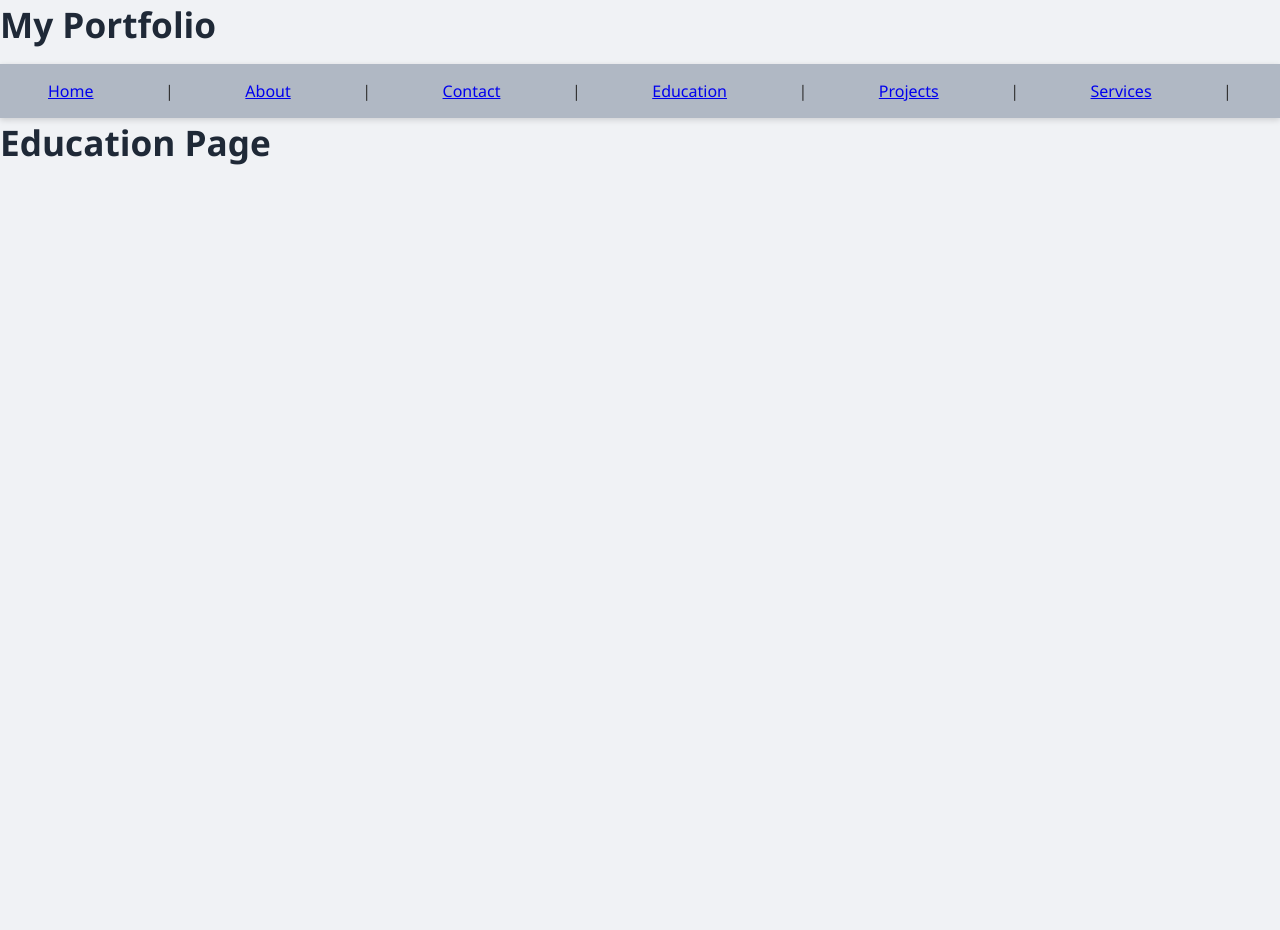
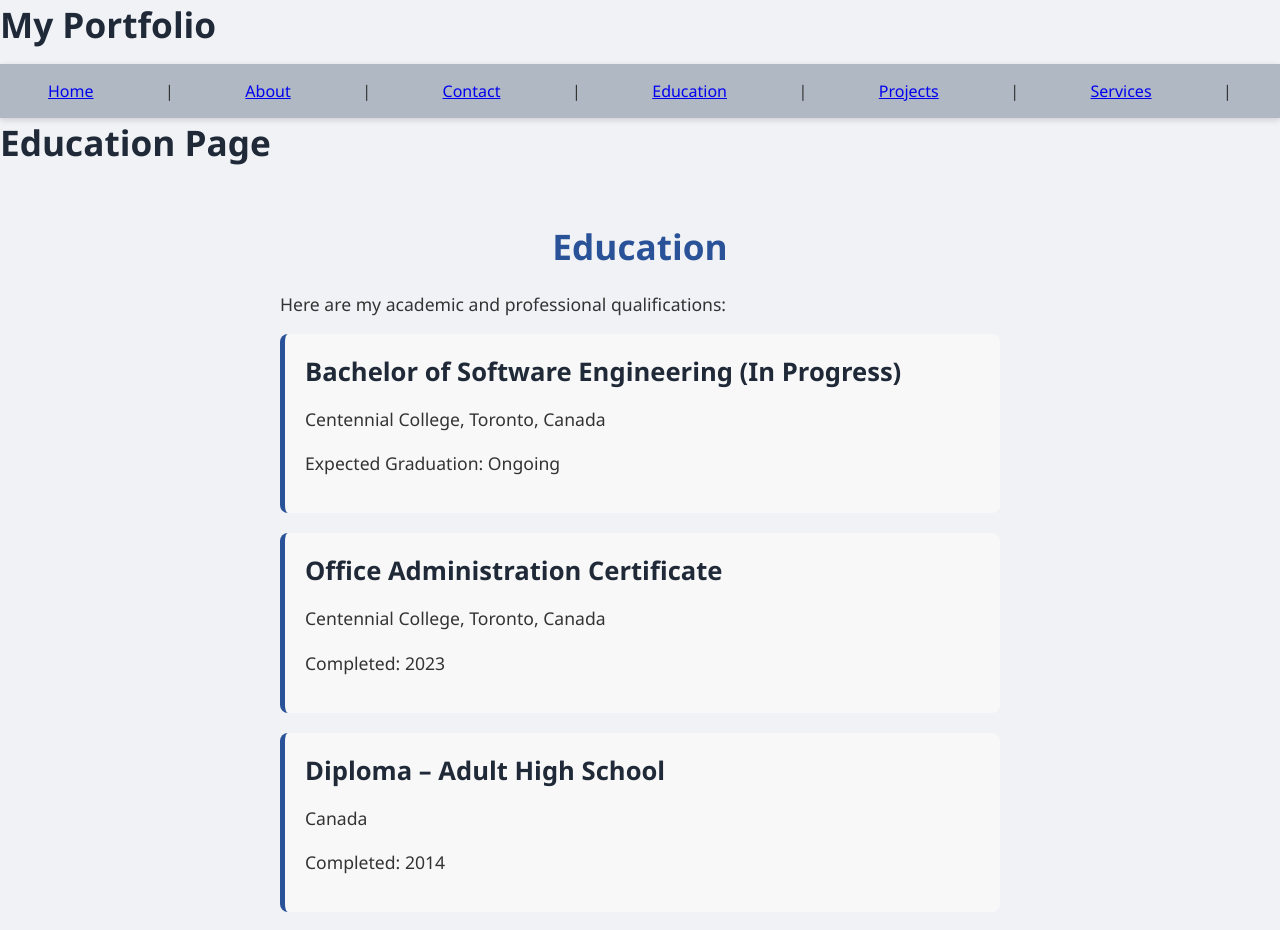
Before and after one commit to suhaoudeh/portfolio-site, a React (Vite) app: page /education in a window 1280 px wide. Shown: the top 930 px of the page. Before the commit the page ends 800 px from the top, so only its background shows below. Built offline with nearby package versions, Linux system fonts and the light colour scheme.

Commit message:
Add Education page with data and update Navbar CSS

```diff
--- a/src/Components/Education.jsx
+++ b/src/Components/Education.jsx
@@ -4,8 +4,54 @@ export default function Education() {
     <>
       <div>
         <h1>Education Page</h1>
-        {/* You can add a contact form here later */}
+        {
+
+    <div className="education-container">
+      <h1>Education</h1>
+      <p>Here are my academic and professional qualifications:</p>
+
+      <div className="education-list">
+
+        <div className="education-item">
+          <h2>Bachelor of Software Engineering (In Progress)</h2>
+          <p>Centennial College, Toronto, Canada</p>
+          <p>Expected Graduation: Ongoing</p>
+        </div>
+
+        <div className="education-item">
+          <h2>Office Administration Certificate</h2>
+          <p>Centennial College, Toronto, Canada</p>
+          <p>Completed: 2023</p>
+        </div>
+
+        <div className="education-item">
+          <h2>Diploma – Adult High School</h2>
+          <p>Canada</p>
+          <p>Completed: 2014</p>
+        </div>
+
+        <div className="education-item">
+          <h2>Bachelor of Technology in Information Technology</h2>
+          <p>Completed: 2010</p>
+        </div>
+
+        <div className="education-item">
+          <h2>High School Diploma (A+)</h2>
+          <p>Palestine</p>
+          <p>Completed: 2004</p>
+        </div>
+
+      </div>
+    </div>
+
+        }
+
+
+
+
       </div>
     </>
+
   );
+
 }
--- a/src/index.css
+++ b/src/index.css
@@ -63,3 +63,63 @@
     padding: 10px 0;
   }
 }
+.education-container {
+  padding: 40px;
+  max-width: 800px;
+  margin: 0 auto;
+}
+
+.education-container h1 {
+  text-align: center;
+  color: #2a5298;
+  margin-bottom: 20px;
+}
+
+.education-list {
+  display: flex;
+  flex-direction: column;
+  gap: 20px;
+}
+
+.education-item {
+  background: #f8f8f8;
+  border-left: 5px solid #2a5298;
+  padding: 20px;
+  border-radius: 8px;
+  transition: transform 0.2s ease;
+}
+
+.education-item:hover {
+  transform: translateX(5px);
+  background: #eef2f9;
+}
+.education-container {
+  padding: 40px;
+  max-width: 800px;
+  margin: 0 auto;
+}
+
+.education-container h1 {
+  text-align: center;
+  color: #2a5298;
+  margin-bottom: 20px;
+}
+
+.education-list {
+  display: flex;
+  flex-direction: column;
+  gap: 20px;
+}
+
+.education-item {
+  background: #f8f8f8;
+  border-left: 5px solid #2a5298;
+  padding: 20px;
+  border-radius: 8px;
+  transition: transform 0.2s ease;
+}
+
+.education-item:hover {
+  transform: translateX(5px);
+  background: #eef2f9;
+}
```
